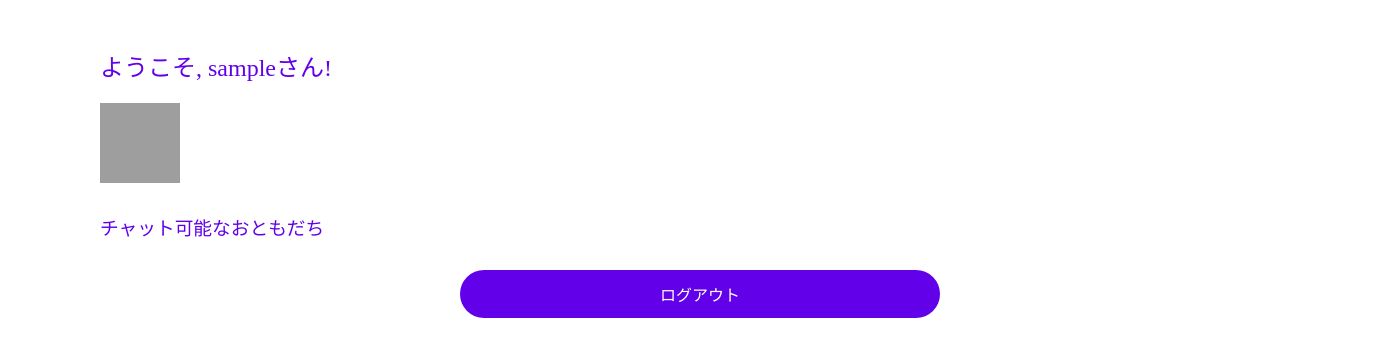
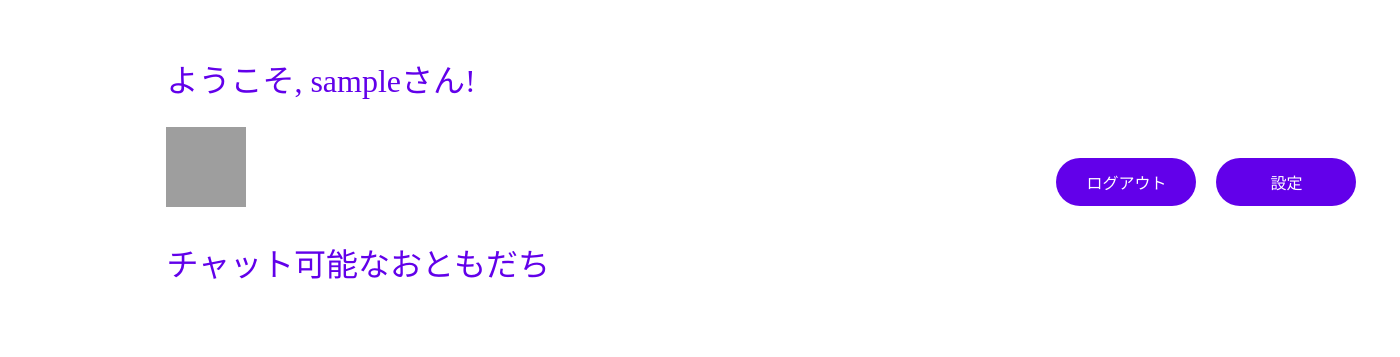
Before and after one commit to Ikuto-Tamura/django-chatapp-tamura, a Django app: page /home/ in a window 1400 px wide. Shown: the top 357 px of the page. Run offline with Django 5.2, Linux system fonts and the light colour scheme; the visitor is signed in with stand-in values (Sample User, id 1); data comes from the database, SQL or seed files in the repository; grey boxes are pictures that could not be loaded.

Commit message:
ページネーション

```diff
--- a/chatapp_pj/chatapp_app/static/css/home.css
+++ b/chatapp_pj/chatapp_app/static/css/home.css
@@ -1,18 +1,20 @@
 .container {
     width: 100%;
     max-width: 1200px;
-    margin: 0 auto;
     padding: 20px;
+    margin-left: 10%;
 }
 
 h2,
 h3 {
     color: var(--md-sys-color-primary);
     font-weight: 500;
+    font-size: 32px;
 }
 
 .profile-section {
     display: flex;
+    justify-content: space-between;
     align-items: center;
     margin-bottom: 30px;
 }
@@ -34,19 +36,18 @@
     list-style: none;
     padding: 0;
     margin: 0;
-    width: 80%;
 }
 
 .friend {
     background-color: var(--md-sys-color-surface);
     padding: 15px;
-    margin: 10px 0;
+    margin: 20px 0;
     border-radius: 8px;
     box-shadow: 0 2px 4px rgba(0, 0, 0, 0.1);
     display: flex;
     justify-content: space-between;
-    align-items: center;
     transition: background-color 0.3s ease;
+    height: 100px;
 }
 
 .friend:hover {
@@ -56,7 +57,9 @@
 .friend-link {
     text-decoration: none;
     color: inherit;
-    display: flex;
+    display: block;
+    /* インライン要素をブロック要素にして幅を親要素に合わせる */
+    width: 100%;
     align-items: center;
 }
 
@@ -92,7 +95,10 @@
 .logout {
     margin-top: 30px;
     text-align: center;
+    display: flex;
 }
+
+
 
 .md-button.md-filled {
     background-color: var(--md-sys-color-primary);
@@ -101,6 +107,8 @@
     padding: 12px 24px;
     border-radius: 50px;
     font-weight: 500;
+    width: 140px;
+    margin: 0 10px;
 }
 
 .md-button.md-filled:hover {
@@ -118,3 +126,28 @@
     background-color: rgba(98, 0, 234, 0.1);
     transform: translateY(-2px);
 }
+
+.pagination {
+    display: flex;
+    justify-content: center;
+    gap: 10px;
+    margin-top: 20px;
+}
+
+.pagination a,
+.pagination .current-page {
+    padding: 8px 12px;
+    border: 1px solid #ccc;
+    border-radius: 5px;
+    text-decoration: none;
+    color: #333;
+}
+
+.pagination a:hover {
+    background-color: #f0f0f0;
+}
+
+.pagination .current-page {
+    background-color: #6200ea;
+    color: #fff;
+}
--- a/chatapp_pj/chatapp_app/templates/chatapp_app/home.html
+++ b/chatapp_pj/chatapp_app/templates/chatapp_app/home.html
@@ -9,13 +9,21 @@
     <h2>ようこそ, {{ logged_in_user.username }}さん!</h2>
     <div class="profile-section">
         <img src="{{ logged_in_user.user_icon.url }}" class="profile-img" class="profile-img">
+        <div class="logout">
+            <form method="post" action="{% url 'logout' %}">
+                {% csrf_token %}
+                <button type="submit" class="md-button md-filled" >ログアウト</button>
+            </form>
+            <a href="{% url 'settings' %}"><button class="md-button md-filled">設定</button></a>
+        </div>
     </div>
 
     <h3>チャット可能なおともだち</h3>
     <ul class="friend-list">
         {% for item in latest_messages %}
+        <a href="{% url 'talk_room' item.user.id %}" class="friend-link">
         <li class="friend">
-            <a href="{% url 'talk_room' item.user.id %}" class="friend-link">
+
                 <div class="friend-info">
                     <span class="friend-name">{{ item.user.username }}</span>
                     <img src="{{ item.user.user_icon.url }}" class="profile-img">
@@ -29,17 +37,29 @@
                         <span class="no-message">メッセージはありません</span> <!-- メッセージがない場合 -->
                     {% endif %}
                 </div>
-            </a>
+
         </li>
+    </a>
         {% endfor %}
     </ul>
+</div>
+<div class="pagination">
+    {% if is_paginated %}
+        {% if page_obj.has_previous %}
+            <a href="?page=1">&laquo; 最初</a>
+            <a href="?page={{ page_obj.previous_page_number }}">前へ</a>
+        {% endif %}
 
-    <div class="logout">
-        <form method="post" action="{% url 'logout' %}">
-            {% csrf_token %}
-            <button type="submit" class="md-button md-filled">ログアウト</button>
-        </form>
-    </div>
+        <span class="current-page">
+            {{ page_obj.number }} / {{ paginator.num_pages }}
+        </span>
+
+        {% if page_obj.has_next %}
+            <a href="?page={{ page_obj.next_page_number }}">次へ</a>
+            <a href="?page={{ paginator.num_pages }}">最後 &raquo;</a>
+        {% endif %}
+    {% endif %}
 </div>
 
+
 {% endblock %}
--- /dev/null
+++ b/chatapp_pj/chatapp_app/templates/chatapp_app/settings.html
@@ -0,0 +1 @@
+設定ページ工事中
--- a/chatapp_pj/chatapp_app/urls.py
+++ b/chatapp_pj/chatapp_app/urls.py
@@ -10,6 +10,7 @@
     path('logout/', LogoutView.as_view(), name='logout'),
     path('home/',views.HomeView.as_view(),name='home'),
     path('talk_room/<int:pk>/', views.TalkRoomView.as_view(), name='talk_room'),
+    path('settings/',views.SettingView.as_view(),name='settings'),
 ]
 
 """
--- a/chatapp_pj/chatapp_app/views.py
+++ b/chatapp_pj/chatapp_app/views.py
@@ -85,6 +85,7 @@
     model = User
     template_name = 'chatapp_app/home.html'
     context_object_name = 'users'
+    paginate_by = 4
 
     def get_queryset(self):
         return User.objects.exclude(id=self.request.user.id)
@@ -164,3 +165,6 @@
             return HttpResponseRedirect(reverse('talk_room', kwargs={'pk': other_user.pk}))
 
         return self.get(request, *args, **kwargs)
+
+class SettingView(LoginRequiredMixin,TemplateView):
+    template_name = 'chatapp_app/settings.html'
```
